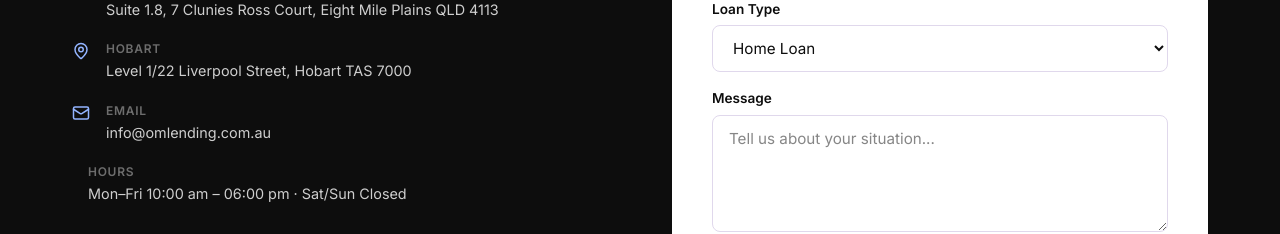
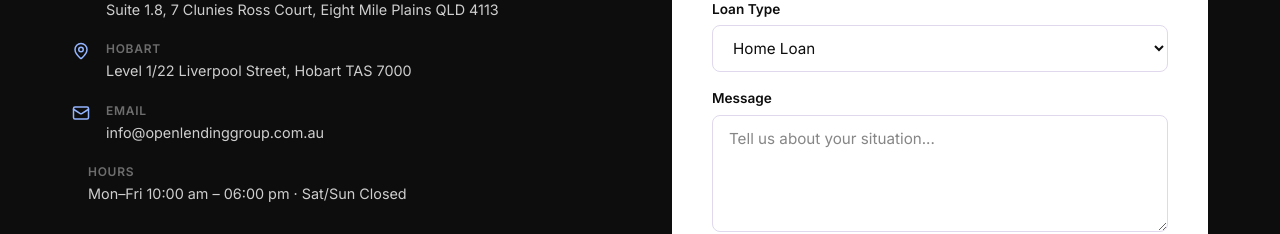
Before and after one commit to paulinejune06-dotcom/open-lending, a Next.js app: page / in a window 1280 px wide. Shown: the part 7240-7474 px from the top of the page. Built offline with nearby package versions, Linux system fonts and the light colour scheme.

Commit message:
update pattern and lender

```diff
--- a/app/page.tsx
+++ b/app/page.tsx
@@ -494,7 +494,7 @@ export default function HomePage() {
                   { icon: <MapPin size={18} />, label: 'Sydney', val: '1211/87-89 Liverpool Street, Sydney NSW 2000' },
                   { icon: <MapPin size={18} />, label: 'Brisbane', val: 'Suite 1.8, 7 Clunies Ross Court, Eight Mile Plains QLD 4113' },
                   { icon: <MapPin size={18} />, label: 'Hobart', val: 'Level 1/22 Liverpool Street, Hobart TAS 7000' },
-                  { icon: <Mail size={18} />, label: 'Email', val: 'info@omlending.com.au' },
+                  { icon: <Mail size={18} />, label: 'Email', val: 'info@openlendinggroup.com.au' },
                   { icon: null, label: 'Hours', val: 'Mon–Fri 10:00 am – 06:00 pm · Sat/Sun Closed' },
                 ].map((c) => (
                   <div key={c.label} style={{ display: 'flex', gap: '1rem', alignItems: 'flex-start' }}>
```
